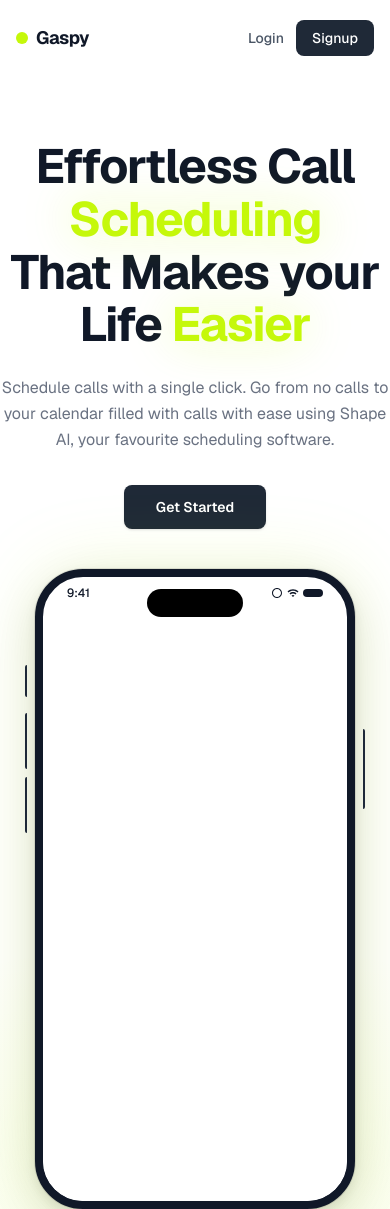
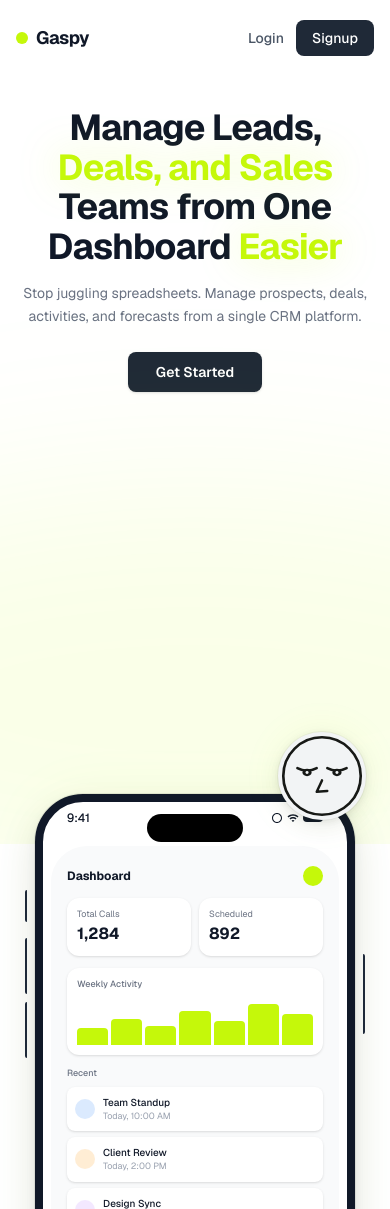
Before and after one commit to dexisback/gaspy, a Next.js app: page / in a window 390 px wide. After the commit the page ends 844 px from the top, so only its background shows below. Built offline with nearby package versions, Linux system fonts and the light colour scheme.

Commit message:
add: chatbot floating dock in bottom right | refine phone mockup and add subtle green radiant animations

```diff
--- a/src/app/layout.tsx
+++ b/src/app/layout.tsx
@@ -25,9 +25,9 @@ export default function RootLayout({
   return (
     <html
       lang="en"
-      className={`${geistSans.variable} ${geistMono.variable} h-full antialiased`}
+      className={`${geistSans.variable} ${geistMono.variable} h-full overflow-hidden antialiased`}
     >
-      <body className="min-h-full flex flex-col font-sans">
+      <body className="min-h-full flex flex-col overflow-hidden font-sans">
         {children}
       </body>
     </html>
--- a/src/app/page.tsx
+++ b/src/app/page.tsx
@@ -1,21 +1,37 @@
+"use client";
+
+import { useState } from "react";
 import { Navbar } from "@/components/landing/Navbar";
 import { Hero } from "@/components/landing/Hero";
 import { PhoneMockup } from "@/components/landing/PhoneMockup";
 import { GradientArc } from "@/components/landing/GradientArc";
+import { ChatMascot } from "@/components/landing/ChatMascot";
 
 export default function Home() {
+  const [phoneHover, setPhoneHover] = useState(false);
+
   return (
-    <main className="relative flex min-h-screen flex-col overflow-hidden bg-white">
-      <Navbar />
+    <main className="relative flex h-screen flex-col bg-white">
+      <Navbar shrink={phoneHover} />
 
-      <div className="relative flex flex-1 flex-col items-center pt-16 md:pt-20">
+      <div className="relative flex flex-1 flex-col items-center pt-8 md:pt-10">
         <Hero />
 
-        <div className="relative mt-10 flex w-full flex-1 justify-center pb-0 md:mt-14">
+        <div className="relative mt-4 flex w-full flex-1 justify-center md:mt-6">
           <GradientArc />
-          <PhoneMockup />
         </div>
       </div>
+
+      <div
+        onMouseEnter={() => setPhoneHover(true)}
+        onMouseLeave={() => setPhoneHover(false)}
+        className="fixed bottom-0 left-1/2 z-10 -translate-x-1/2"
+        style={{ height: "480px", width: "360px" }}
+      >
+        <PhoneMockup />
+      </div>
+
+      <ChatMascot />
     </main>
   );
 }
--- /dev/null
+++ b/src/components/landing/ChatMascot.tsx
@@ -0,0 +1,172 @@
+"use client";
+
+import { useEffect, useRef, useState } from "react";
+import { motion, useSpring } from "framer-motion";
+import Link from "next/link";
+
+type Expression = "sad" | "confused" | "happy";
+
+export function ChatMascot() {
+  const containerRef = useRef<HTMLDivElement>(null);
+  const [expression, setExpression] = useState<Expression>("sad");
+  const [isHovered, setIsHovered] = useState(false);
+
+  const pupilX = useSpring(0, { stiffness: 250, damping: 20 });
+  const pupilY = useSpring(0, { stiffness: 250, damping: 20 });
+  const scale = useSpring(1, { stiffness: 400, damping: 25 });
+
+  useEffect(() => {
+    function handleMouseMove(e: MouseEvent) {
+      if (!containerRef.current) return;
+
+      const rect = containerRef.current.getBoundingClientRect();
+      const centerX = rect.left + rect.width / 2;
+      const centerY = rect.top + rect.height / 2;
+      const dx = e.clientX - centerX;
+      const dy = e.clientY - centerY;
+      const distance = Math.sqrt(dx * dx + dy * dy);
+
+      const maxPupilOffset = 2;
+      const angle = Math.atan2(dy, dx);
+      const pupilDist = Math.min(distance / 60, maxPupilOffset);
+      pupilX.set(Math.cos(angle) * pupilDist);
+      pupilY.set(Math.sin(angle) * pupilDist);
+
+      let next: Expression = "sad";
+      if (distance < 160) {
+        next = "happy";
+      } else if (distance < 420) {
+        next = "confused";
+      }
+      setExpression(next);
+    }
+
+    window.addEventListener("mousemove", handleMouseMove);
+    return () => window.removeEventListener("mousemove", handleMouseMove);
+  }, [pupilX, pupilY]);
+
+  useEffect(() => {
+    scale.set(isHovered ? 1.1 : 1);
+  }, [isHovered, scale]);
+
+  const activeExpr: Expression =
+    isHovered || expression === "happy" ? "happy" : expression;
+
+  // Eyebrow paths with Y-position baked in — no transforms on SVG elements
+  const leftEyebrowD =
+    activeExpr === "sad"
+      ? "M11 20.5Q16.5 23.5 22 20.5"
+      : activeExpr === "confused"
+        ? "M11 16L22 16"
+        : "M11 12.5Q16.5 10 22 12";
+
+  const rightEyebrowD =
+    activeExpr === "sad"
+      ? "M28 20.5Q33.5 23.5 39 20.5"
+      : activeExpr === "confused"
+        ? "M28 16L39 16"
+        : "M28 12Q33.5 10 39 12.5";
+
+  return (
+    <Link href="/chat">
+      <motion.div
+        ref={containerRef}
+        className="fixed bottom-6 right-6 z-50 cursor-pointer"
+        style={{ scale }}
+        onMouseEnter={() => setIsHovered(true)}
+        onMouseLeave={() => setIsHovered(false)}
+      >
+        {/* Background disc with shadow */}
+        <div
+          className="absolute inset-0 rounded-full"
+          style={{
+            width: "88px",
+            height: "88px",
+            background: "#F2F4F5",
+            boxShadow: `
+              0 2px 8px rgba(0,0,0,0.08),
+              0 8px 24px rgba(0,0,0,0.06),
+              0 0 0 1px rgba(0,0,0,0.04),
+              0 0 40px rgba(197,248,10,0.08)
+            `,
+          }}
+        />
+
+        {/* Face SVG */}
+        <svg
+          width="88"
+          height="88"
+          viewBox="0 0 50 50"
+          xmlns="http://www.w3.org/2000/svg"
+          className="relative"
+        >
+          {/* Head outline */}
+          <circle
+            cx="25"
+            cy="25"
+            r="22"
+            fill="none"
+            stroke="#171916"
+            strokeWidth="1.5"
+          />
+
+          {/* Left Eyebrow */}
+          <motion.path
+            d={leftEyebrowD}
+            stroke="#171916"
+            strokeWidth="1.4"
+            strokeLinecap="round"
+            fill="none"
+            transition={{ type: "spring", stiffness: 280, damping: 20 }}
+          />
+
+          {/* Right Eyebrow */}
+          <motion.path
+            d={rightEyebrowD}
+            stroke="#171916"
+            strokeWidth="1.4"
+            strokeLinecap="round"
+            fill="none"
+            transition={{ type: "spring", stiffness: 280, damping: 20 }}
+          />
+
+          {/* Left Eye */}
+          <g transform="translate(16.5, 23)">
+            <ellipse cx="0" cy="0" rx="2.6" ry="2.1" fill="#171916" />
+            <motion.ellipse
+              cx="0"
+              cy="0"
+              rx="0.85"
+              ry="0.85"
+              fill="#F2F4F5"
+              style={{ x: pupilX, y: pupilY }}
+            />
+          </g>
+
+          {/* Right Eye */}
+          <g transform="translate(33.5, 23)">
+            <ellipse cx="0" cy="0" rx="2.6" ry="2.1" fill="#171916" />
+            <motion.ellipse
+              cx="0"
+              cy="0"
+              rx="0.85"
+              ry="0.85"
+              fill="#F2F4F5"
+              style={{ x: pupilX, y: pupilY }}
+            />
+          </g>
+
+          {/* Nose (L-shape) */}
+          <path
+            d="M25 27.5L22 34L28 33.5"
+            stroke="#171916"
+            strokeWidth="1.4"
+            strokeLinecap="round"
+            strokeLinejoin="round"
+            fill="none"
+          />
+        </svg>
+      </motion.div>
+    </Link>
+  );
+}
--- a/src/components/landing/GradientArc.tsx
+++ b/src/components/landing/GradientArc.tsx
@@ -7,19 +7,14 @@ export function GradientArc() {
     <motion.div
       initial={{ opacity: 0, scale: 0.9 }}
       animate={{ opacity: 1, scale: 1 }}
-      transition={{ duration: 0.8, ease: "easeOut", delay: 0.2 }}
-      className="pointer-events-none absolute bottom-0 left-1/2 z-0 -translate-x-1/2"
+      transition={{ duration: 1, ease: "easeOut", delay: 0.2 }}
+      className="pointer-events-none absolute bottom-[-80px] left-1/2 z-0 -translate-x-1/2"
       style={{
-        width: "900px",
-        height: "650px",
-        background: `
-          radial-gradient(
-            ellipse 80% 60% at 50% 100%,
-            rgba(197, 248, 10, 0.10) 0%,
-            rgba(197, 248, 10, 0.04) 40%,
-            transparent 70%
-          )
-        `,
+        width: "1000px",
+        height: "450px",
+        borderRadius: "50%",
+        background: "rgba(197, 248, 10, 0.09)",
+        filter: "blur(90px)",
       }}
     />
   );
--- a/src/components/landing/Hero.tsx
+++ b/src/components/landing/Hero.tsx
@@ -7,16 +7,16 @@ const containerVariants = {
   hidden: { opacity: 0 },
   visible: {
     opacity: 1,
-    transition: { staggerChildren: 0.12, delayChildren: 0.15 },
+    transition: { staggerChildren: 0.1, delayChildren: 0.1 },
   },
 };
 
 const itemVariants = {
-  hidden: { opacity: 0, y: 20 },
+  hidden: { opacity: 0, y: 16 },
   visible: {
     opacity: 1,
     y: 0,
-    transition: { duration: 0.5, ease: "easeOut" as const },
+    transition: { duration: 0.45, ease: "easeOut" as const },
   },
 };
 
@@ -31,16 +31,16 @@ export function Hero() {
       {/* Heading */}
       <motion.h1
         variants={itemVariants}
-        className="max-w-4xl text-5xl font-bold leading-[1.1] tracking-tight text-gray-900 md:text-6xl lg:text-7xl"
+        className="max-w-4xl text-4xl font-bold leading-[1.1] tracking-tight text-gray-900 md:text-5xl lg:text-6xl"
         style={{ textWrap: "balance" }}
       >
-        Effortless Call{" "}
-        <span className="text-[#C5F80A] drop-shadow-[0_0_24px_rgba(197,248,10,0.35)]">
-          Scheduling
+        Manage Leads,{" "}
+        <span className="text-[#C5F80A] drop-shadow-[0_0_20px_rgba(197,248,10,0.3)]">
+          Deals, and Sales
         </span>
         <br />
-        That Makes your Life{" "}
-        <span className="text-[#C5F80A] drop-shadow-[0_0_24px_rgba(197,248,10,0.35)]">
+        Teams from One Dashboard{" "}
+        <span className="text-[#C5F80A] drop-shadow-[0_0_20px_rgba(197,248,10,0.3)]">
           Easier
         </span>
       </motion.h1>
@@ -48,19 +48,17 @@ export function Hero() {
       {/* Subtext */}
       <motion.p
         variants={itemVariants}
-        className="mt-6 max-w-lg text-base leading-relaxed text-gray-500"
+        className="mt-4 max-w-lg text-sm leading-relaxed text-gray-500 md:text-base"
         style={{ textWrap: "pretty" }}
       >
-        Schedule calls with a single click. Go from no calls to your calendar
-        filled with calls with ease using Shape AI, your favourite scheduling
-        software.
+       Stop juggling spreadsheets. Manage prospects, deals, activities, and forecasts from a single CRM platform.
       </motion.p>
 
       {/* CTA */}
-      <motion.div variants={itemVariants} className="mt-8">
+      <motion.div variants={itemVariants} className="mt-6">
         <Link
           href="/chat"
-          className="inline-flex items-center justify-center rounded-lg bg-[#1F2937] px-8 py-3 text-sm font-semibold text-white shadow-sm transition-all duration-150 hover:bg-gray-800 active:scale-[0.98]"
+          className="inline-flex items-center justify-center rounded-lg bg-[#1F2937] px-7 py-2.5 text-sm font-semibold text-white shadow-sm transition-all duration-150 hover:bg-gray-800 active:scale-[0.98]"
         >
           Get Started
         </Link>
--- a/src/components/landing/PhoneMockup.tsx
+++ b/src/components/landing/PhoneMockup.tsx
@@ -2,28 +2,96 @@
 
 import { motion } from "framer-motion";
 
+function DashboardMockup() {
+  return (
+    <div className="flex h-full flex-col rounded-[36px] bg-gray-50 p-4 pt-5">
+      {/* Header */}
+      <div className="mb-3 flex items-center justify-between">
+        <h3 className="text-xs font-bold text-gray-900">Dashboard</h3>
+        <div className="h-5 w-5 rounded-full bg-[#C5F80A]" />
+      </div>
+
+      {/* Stats */}
+      <div className="mb-3 grid grid-cols-2 gap-2">
+        <div className="rounded-xl bg-white p-2.5 shadow-sm">
+          <p className="text-[9px] text-gray-500">Total Calls</p>
+          <p className="text-base font-bold text-gray-900">1,284</p>
+        </div>
+        <div className="rounded-xl bg-white p-2.5 shadow-sm">
+          <p className="text-[9px] text-gray-500">Scheduled</p>
+          <p className="text-base font-bold text-gray-900">892</p>
+        </div>
+      </div>
+
+      {/* Chart */}
+      <div className="mb-3 rounded-xl bg-white p-2.5 shadow-sm">
+        <p className="mb-1.5 text-[9px] font-medium text-gray-500">
+          Weekly Activity
+        </p>
+        <div className="flex h-12 items-end gap-[3px]">
+          {[35, 55, 40, 70, 50, 85, 65].map((h, i) => (
+            <div
+              key={i}
+              className="flex-1 rounded-t-sm bg-[#C5F80A]"
+              style={{ height: `${h}%` }}
+            />
+          ))}
+        </div>
+      </div>
+
+      {/* List */}
+      <div className="flex-1 space-y-1.5">
+        <p className="text-[9px] font-medium text-gray-500">Recent</p>
+        {[
+          { title: "Team Standup", time: "Today, 10:00 AM", color: "bg-blue-100" },
+          { title: "Client Review", time: "Today, 2:00 PM", color: "bg-orange-100" },
+          { title: "Design Sync", time: "Tomorrow, 11:00 AM", color: "bg-purple-100" },
+        ].map((item) => (
+          <div
+            key={item.title}
+            className="flex items-center gap-2 rounded-lg bg-white p-2 shadow-sm"
+          >
+            <div className={`h-5 w-5 rounded-full ${item.color}`} />
+            <div>
+              <p className="text-[10px] font-medium text-gray-900">
+                {item.title}
+              </p>
+              <p className="text-[9px] text-gray-400">{item.time}</p>
+            </div>
+          </div>
+        ))}
+      </div>
+    </div>
+  );
+}
+
 export function PhoneMockup() {
   return (
+    <div
+      className="fixed bottom-0 left-1/2 z-10 -translate-x-1/2"
+      style={{ height: "440px" }}
+    >
       <motion.div
-      initial={{ opacity: 0, y: 120 }}
-      animate={{ opacity: 1, y: 0 }}
+        className="relative cursor-pointer"
+        initial={{ y: 390 }}
+        animate={{ y: 390 }}
+        whileHover={{ y: 170 }}
         transition={{
           type: "spring",
-        stiffness: 280,
-        damping: 22,
-        delay: 0.4,
+          stiffness: 500,
+          damping: 28,
+          mass: 0.6,
         }}
-      className="relative z-10"
       >
         {/* Phone Frame */}
         <div
           className="relative flex h-[640px] w-[320px] flex-col overflow-hidden rounded-[48px] border-[8px] border-gray-900 bg-white"
           style={{
             boxShadow: `
-            0 0 0 1px rgba(0,0,0,0.1),
-            0 4px 12px rgba(0,0,0,0.08),
-            0 16px 48px rgba(0,0,0,0.12),
-            0 0 80px rgba(197,248,10,0.15)
+              0 0 0 1px rgba(0,0,0,0.08),
+              0 4px 12px rgba(0,0,0,0.06),
+              0 16px 40px rgba(0,0,0,0.1),
+              0 0 60px rgba(197,248,10,0.06)
             `,
           }}
         >
@@ -44,8 +112,10 @@ export function PhoneMockup() {
             </div>
           </div>
 
-        {/* Blank Screen Area */}
-        <div className="mt-4 flex-1 rounded-[40px] bg-white" />
+          {/* Dashboard Screen Content */}
+          <div className="mt-5 flex-1 overflow-hidden px-2 pb-2">
+            <DashboardMockup />
+          </div>
         </div>
 
         {/* Side Buttons (decorative) */}
@@ -54,5 +124,6 @@ export function PhoneMockup() {
         <div className="absolute -left-[10px] top-52 h-14 w-[2px] rounded-l bg-gray-800" />
         <div className="absolute -right-[10px] top-40 h-20 w-[2px] rounded-r bg-gray-800" />
       </motion.div>
+    </div>
   );
 }
```
Also changed, not shown: src/components/landing/Navbar.tsx (+11 -3 lines). Lines whose indentation alone changed are shown as unchanged.
